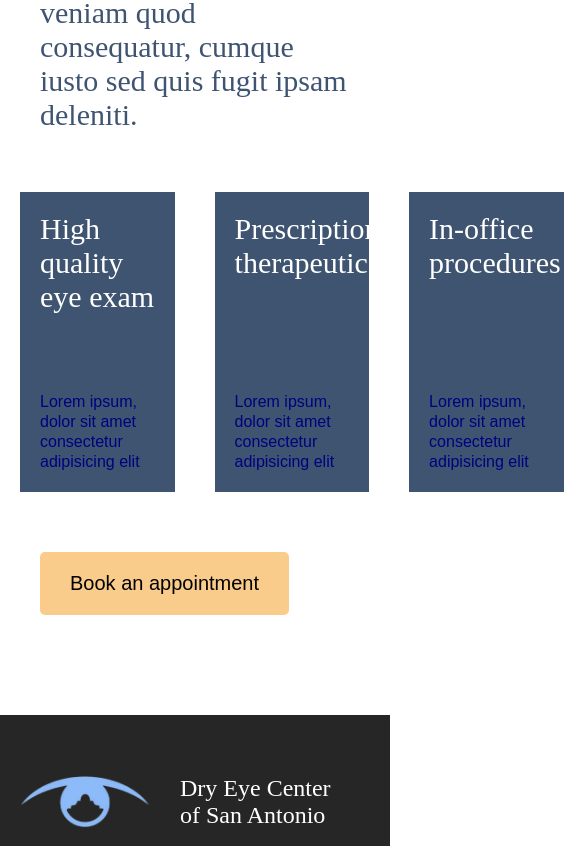
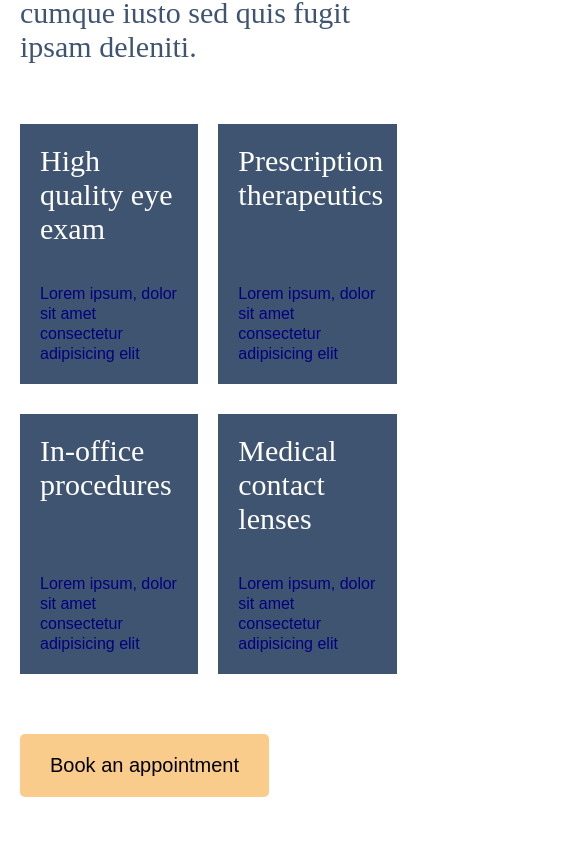
Before and after one commit to kathyhahahahoang/dry-eye-center, a React (Vite) app: page / in a window 390 px wide. Shown: the part 5498-6344 px from the top of the page, 585 px wide, since content can reach past the window. Built offline with nearby package versions, Linux system fonts and the light colour scheme; a web font is replaced by a local one.

Commit message:
Create media queries for small screen on HomeGuarantee

```diff
--- a/src/home/HomeGuarantee.module.scss
+++ b/src/home/HomeGuarantee.module.scss
@@ -20,6 +20,10 @@
   @media (max-width: 1500px) {
     padding: 0 4rem;
   }
+
+  @media (max-width: 1000px) {
+    padding: 0 2rem;
+  }
 }
 
 .guarantee-items {
@@ -33,6 +37,15 @@
 
   @media (max-width: 1500px) {
     column-gap: var(--gutter-column-med);
+  }
+
+  @media (max-width: 1000px) {
+    column-gap: var(--gutter-column-small);
+  }
+
+  @media (max-width: 800px) {
+    grid-template-columns: repeat(2, minmax(40%, 48%));
+    row-gap: var(--gutter-row-small);
   }
 }
 
@@ -53,6 +66,19 @@
     padding: 2rem;
     gap: 2rem;
     height: 30rem;
+  }
+
+  @media (max-width: 1000px) {
+    height: 26rem;
+  }
+
+  @media (max-width: 800px) {
+    height: 26rem;
+    padding: 4rem;
+  }
+
+  @media (max-width: 500px) {
+    padding: 2rem;
   }
 }
 
@@ -77,4 +103,8 @@
   @media (max-width: 1500px) {
     margin-left: 4rem;
   }
+
+  @media (max-width: 1000px) {
+    margin-left: 2rem;
+  }
 }
```
